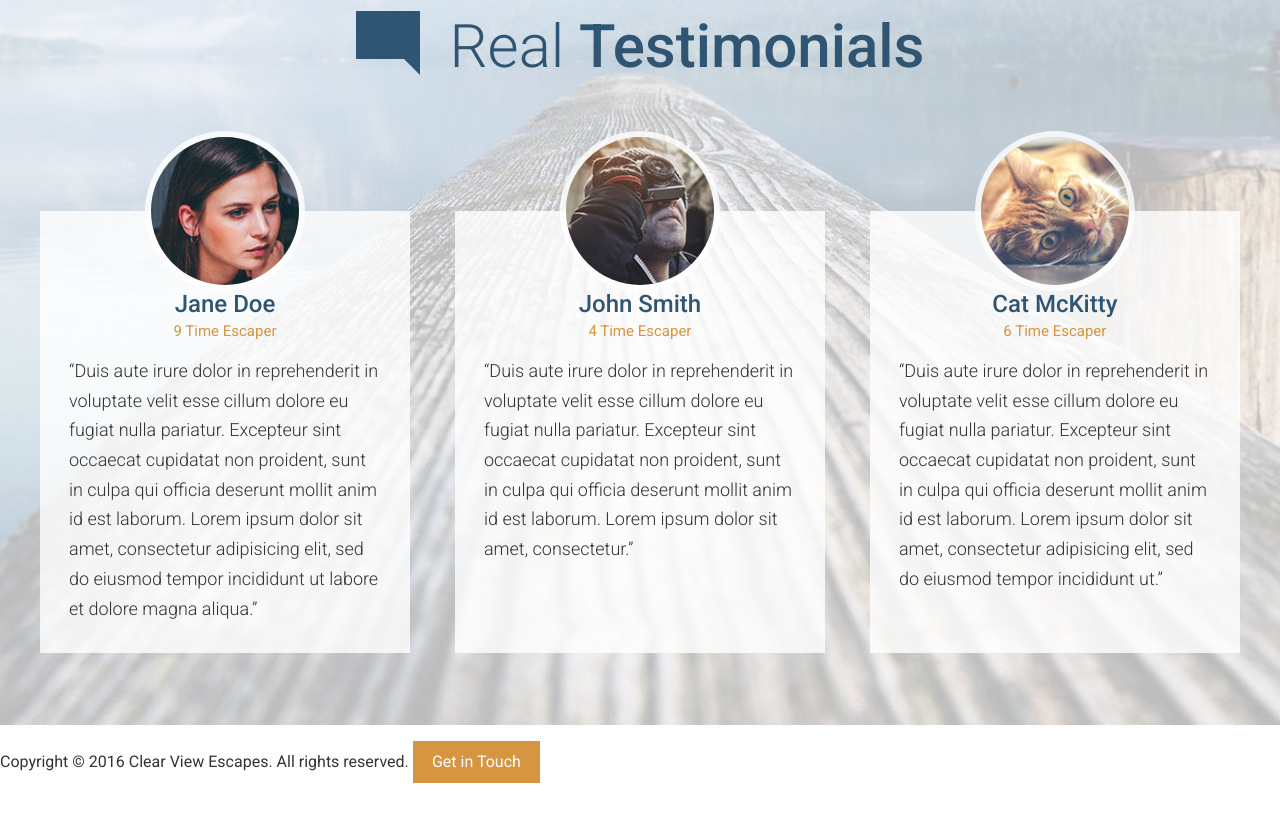
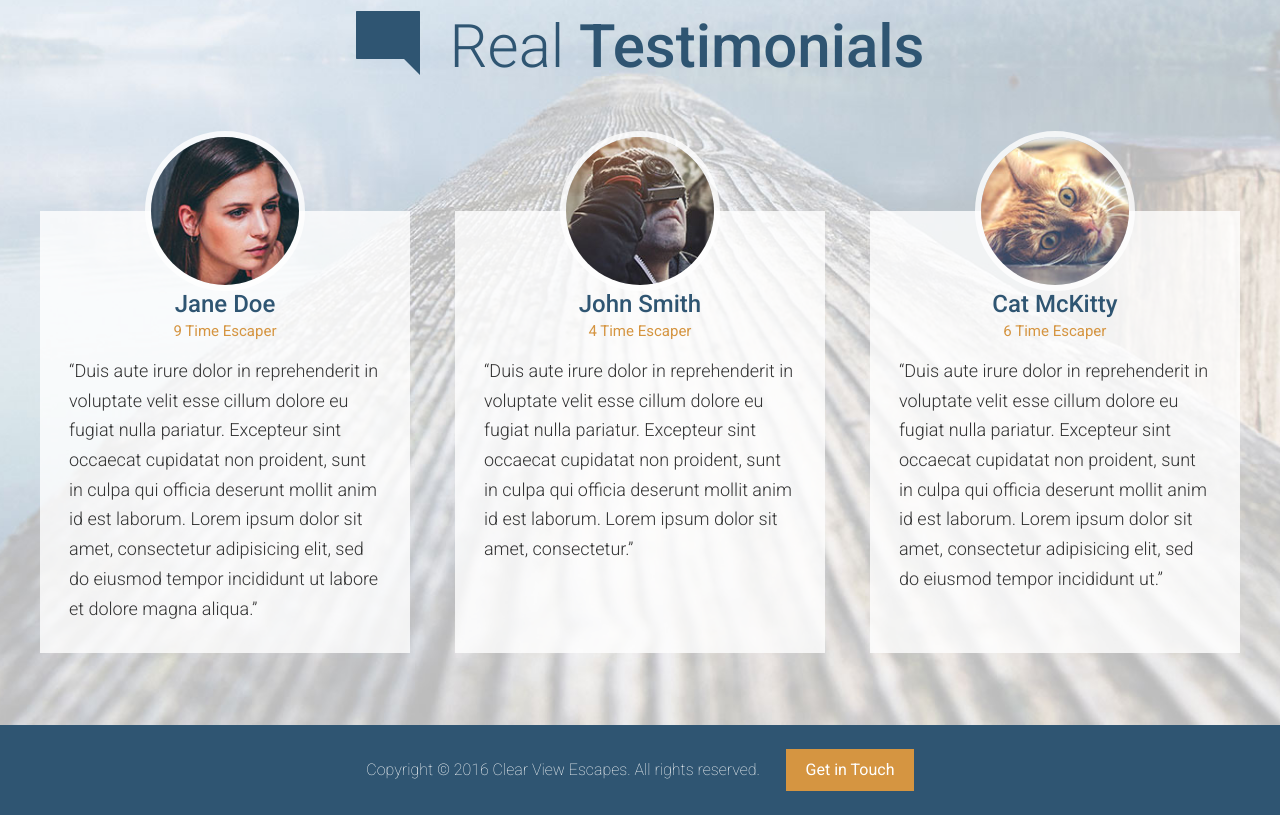
Before and after one commit to uptheirons78/travel-site, a website: page app/index.html in a window 1280 px wide. Shown: the part 3153-3968 px from the top of the page. Drawn offline with Linux system fonts and the light colour scheme.

Commit message:
completed footer with styles

```diff
--- /dev/null
+++ b/app/assets/styles/modules/_site-footer.css
@@ -0,0 +1,18 @@
+.site-footer {
+  background-color: $mainBlue;
+  color: #fff;
+  padding: .5rem 0;
+  text-align: center;
+
+  &__text {
+    display: block;
+    margin-bottom: 1rem;
+    font-weight: 200;
+
+    @mixin atMedium {
+      display: inline;
+      margin-bottom: 0;
+      margin-right: 1.4rem;
+    }
+  }
+}
--- a/app/assets/styles/style.css
+++ b/app/assets/styles/style.css
@@ -13,3 +13,4 @@
 @import 'modules/_feature-item';
 @import 'modules/_testimonial';
 @import 'modules/_sprite';
+@import 'modules/_site-footer';
--- a/app/index.html
+++ b/app/index.html
@@ -216,8 +216,10 @@
     </div>
   </div>
 
-  <footer>
-    <p>Copyright &copy; 2016 Clear View Escapes. All rights reserved. <a href="#" class="btn btn--orange">Get in Touch</a></p>
+  <footer class="site-footer">
+    <div class="wrapper">
+      <p><span class="site-footer__text">Copyright &copy; 2016 Clear View Escapes. All rights reserved.</span> <a href="#" class="btn btn--orange">Get in Touch</a></p>
+    </div>
   </footer>
 </body>
 
--- a/app/temp/styles/style.css
+++ b/app/temp/styles/style.css
@@ -949,3 +949,25 @@ a {
     height: 42px;
     background-position: 36.69752421959096% 45.792307692307695%;
   }
+
+.site-footer {
+  background-color: #2f5572;
+  color: #fff;
+  padding: .5rem 0;
+  text-align: center;
+}
+
+.site-footer__text {
+    display: block;
+    margin-bottom: 1rem;
+    font-weight: 200;
+  }
+
+@media (min-width: 800px) {
+
+.site-footer__text {
+      display: inline;
+      margin-bottom: 0;
+      margin-right: 1.4rem
+  }
+  }
```
Also changed, not shown: 1 other file.
